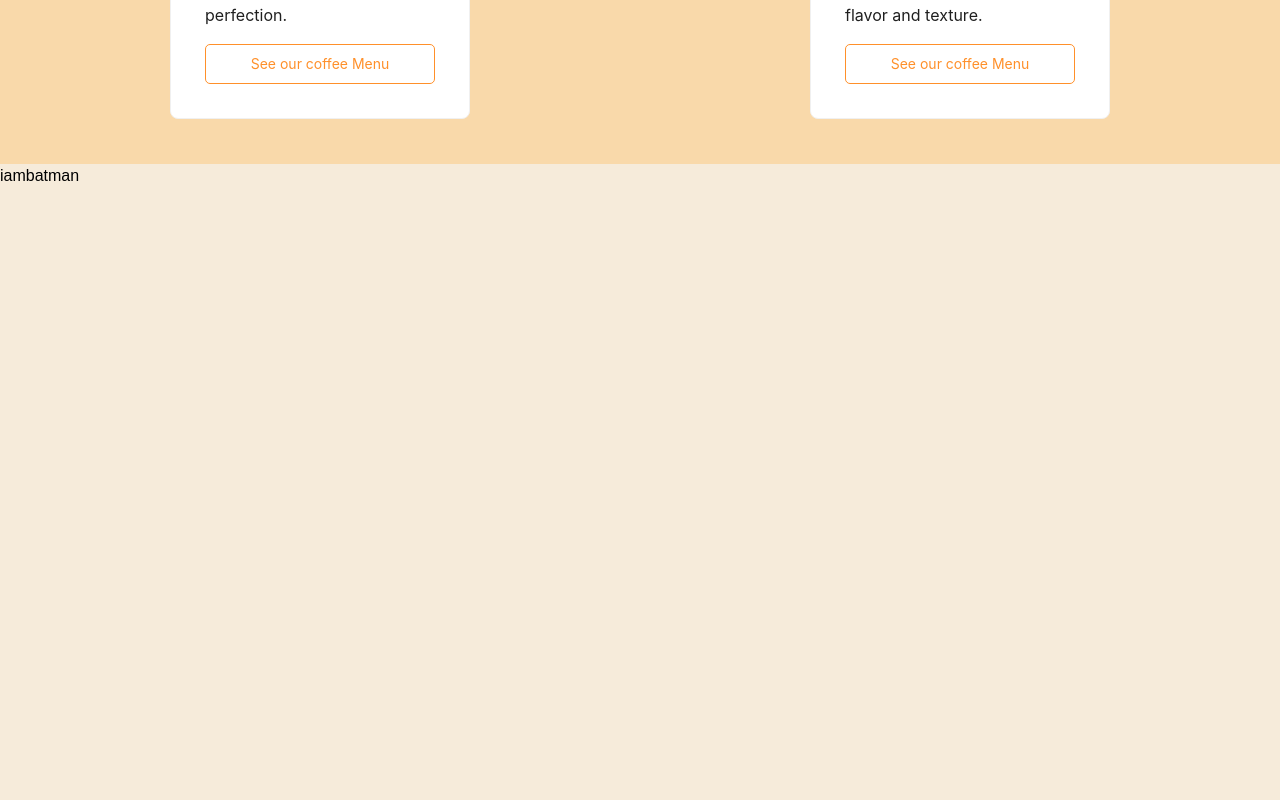
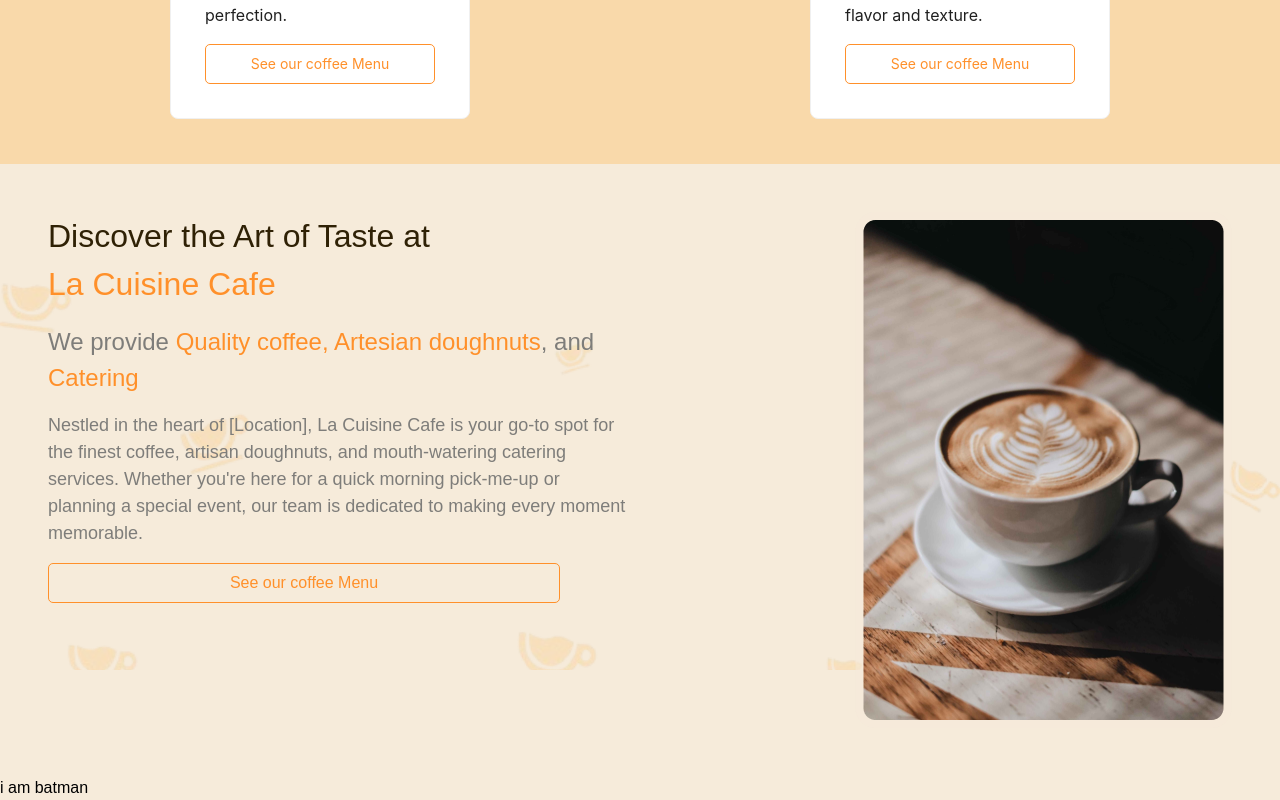
Before and after one commit to jollyboiii/La-Cuisine-Cafe, a React (Create React App) app in the folder cuisinecafe/: page / in a window 1280 px wide. Shown: the part 1046-1846 px from the top of the page. Before the commit the page ends 1234 px from the top, so only its background shows below. Built offline with nearby package versions, Linux system fonts and the light colour scheme.

Commit message:
about component added

```diff
--- /dev/null
+++ b/cuisinecafe/src/Css/About.css
@@ -0,0 +1,113 @@
+:root {
+    --primarycolor: #FF902A;
+    --secondarycolor: #2F2105;
+    --Background-1: #F6EBDA;
+    --Background-2: #F9D9AA;
+    --secondary-text: #7E7D7A;
+    --Background-3: #FAFAFA;
+    --border-color1: rgba(249, 217, 170, 0.5);
+    --border-color2: rgba(246, 235, 218, 0.5);
+    --heading-h1-font-size: 44px;
+    --heading-h2-font-size: 32px;
+    --heading-h3-font-size: 24px;
+    --heading-h4-font-size: 18px;
+    --heading-h5-font-size: 16px;
+}
+
+.mainabout {
+    width: 100%;
+    min-height: 50vh;
+    background-color: var(--Background-1);
+    position: relative;
+    padding: 2rem;
+    display: flex;
+    align-items: center;
+    justify-content: center;
+    box-sizing: border-box;
+}
+
+.bgimg {
+    width: 100%;
+    height: 50vh;
+    position: absolute;
+    bottom: 30;
+    right: 0;
+    background-image: url('../Images/coffecupbg.png');
+    background-size: cover;
+    background-repeat: no-repeat;
+    z-index: 1;
+    opacity: 0.6;
+}
+
+h2 {
+    font-size: var(--heading-h2-font-size);
+    color: var(--secondarycolor);
+    margin-bottom: 1rem;
+}
+span{
+    color: var(--primarycolor);
+}
+.provide{
+    font-size: var(--heading-h3-font-size);
+    color: var(--secondary-text);
+    margin-bottom: 1rem;
+}
+.descriptiontext{
+    font-size: var(--heading-h4-font-size);
+    color: var(--secondary-text);
+    margin-bottom: 1rem;
+}
+.cardbtn{
+    color: var(--primarycolor);
+    border: 1px solid var(--primarycolor);
+    border-radius: 5px;
+    width: 10vw;
+    height: 4vh;
+}
+.cardbtn:hover{
+    background-color: var(--secondarycolor);
+    color: var(--primarycolor);
+}
+@media screen and (max-width: 1290px) {
+    .cardbtn {
+        width: 40vw;
+        height: 5vh;
+    }
+}
+@media screen and (max-width: 915px) {
+    .cardbtn {
+        width: 30vw;
+        height: 3vh;
+    }
+}
+@media screen and (max-width: 768px) {
+    .cardbtn {
+        width: 30vw;
+        height: auto;
+    }
+}
+
+@media screen and (max-width: 576px) {
+    .cardbtn {
+        width: 40vw;
+    }
+}
+
+
+@media (max-width: 768px) {
+    h2 {
+        font-size: var(--heading-h3-font-size);
+    }
+
+    p {
+        font-size: var(--heading-h4-font-size);
+    }
+
+    .bgimg {
+        height: 30vh;
+        background-size: cover;
+        bottom: 500px;
+        right: 0;
+        opacity: 0.9;
+    }
+}
--- a/cuisinecafe/src/Pages/Home.jsx
+++ b/cuisinecafe/src/Pages/Home.jsx
@@ -1,6 +1,7 @@
 import React from 'react'
 import Herosecton from '../components/herosection'
 import Spealities from '../components/spealities'
+import About from '../components/About';
 function Home() {
   return (
     <div className='hompage'>
@@ -10,7 +11,10 @@ function Home() {
       <div className='mt-10 specialities-section'>
         <Spealities/>
       </div>
-      <h1>iambatman</h1>
+      <div>
+        <About/>
+      </div>
+      <h1>i am batman</h1>
     </div>
   )
 }
--- /dev/null
+++ b/cuisinecafe/src/components/About.jsx
@@ -0,0 +1,27 @@
+import React from 'react';
+import '../Css/About.css';
+import capachino from '../Images/aboutus-section-img.png';
+
+function About() {
+  return (
+    <div className='container mx-auto mainabout'>
+        <div className="bgimg"/>
+        <div className="grid grid-cols-1 md:grid-cols-2 gap-4 relative z-10 p-4">
+            <div className="text-center md:text-left">
+                <h2>
+                    Discover the Art of Taste at <br/>
+                    <span>La Cuisine Cafe</span>
+                </h2>
+                <p className='provide'>We provide <span>Quality coffee, Artesian doughnuts</span>, and <span> Catering</span></p>
+                <p className='descriptiontext'>Nestled in the heart of [Location], La Cuisine Cafe is your go-to spot for the finest coffee, artisan doughnuts, and mouth-watering catering services. Whether you're here for a quick morning pick-me-up or planning a special event, our team is dedicated to making every moment memorable.</p>
+                <button className='cardbtn'>See our coffee Menu</button>
+            </div>
+            <div className="flex justify-center md:justify-end">
+                <img src={capachino} alt='coffeeimg' className="max-w-full h-auto"/>
+            </div>
+        </div>
+    </div>
+  )
+}
+
+export default About;
```
Also changed, not shown: cuisinecafe/src/Images/aboutus-section-img.png (added), cuisinecafe/src/Images/coffecupbg.png (added).
